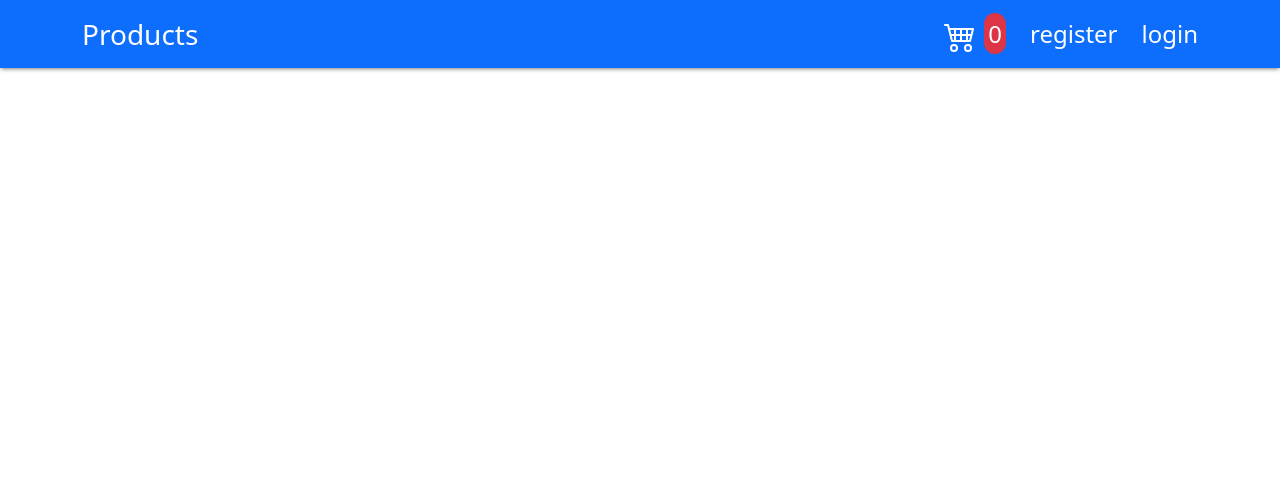
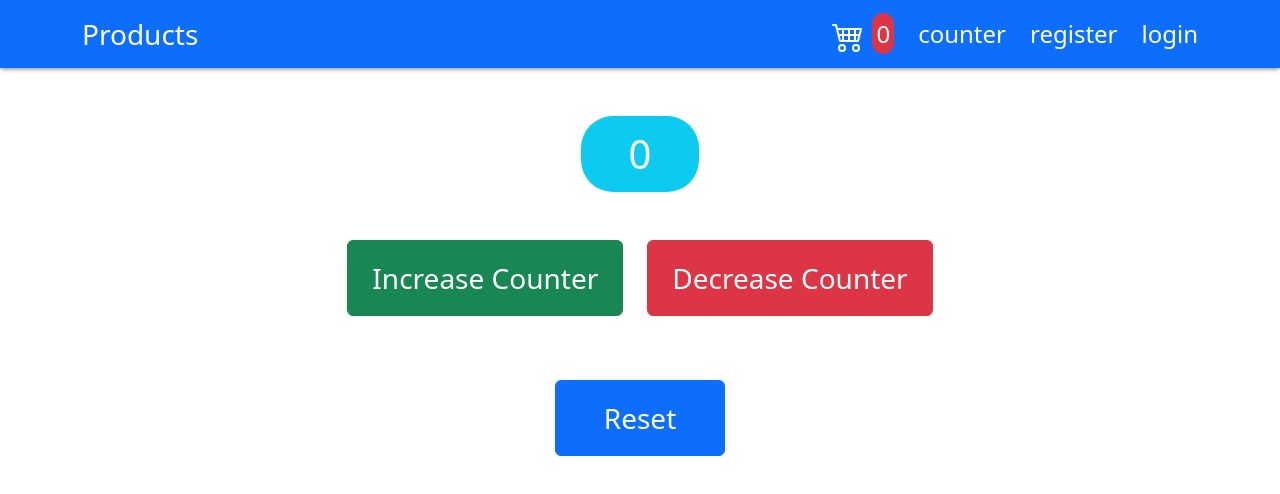
Before and after one commit to AhmedAbdElfatahAhmed/React-E-Commerce, a React (Create React App) app: page /counter in a window 1280 px wide. Shown: the top 494 px of the page. Built offline with nearby package versions, Linux system fonts and the light colour scheme.

Commit message:
Add counter task from lab-1

```diff
--- a/src/App.js
+++ b/src/App.js
@@ -6,7 +6,7 @@ import ShoppingCart from "./components/ShoppingCart";
 import Login from "./components/Login";
 import Register from "./components/Register";
 import ProductDetails from "./components/ProductDetails";
-
+import CounterContainer from "./components/labOne/CounterContainer";
 function App() {
   let [counter, setCounter] = useState(0);
   const handelcartCounter = () => {
@@ -22,6 +22,7 @@ function App() {
         />
         <Route path="/productDetails/:id" element={<ProductDetails />} />
         <Route path="/cart" element={<ShoppingCart />} />
+        <Route path="/counter" element={<CounterContainer />} />
         <Route path="/login" element={<Login />} />
         <Route path="/register" element={<Register />} />
       </Routes>
--- a/src/components/NavBar/index.jsx
+++ b/src/components/NavBar/index.jsx
@@ -22,6 +22,9 @@ const NavBar = ({ productsInCart }) => {
                 {productsInCart}
               </span>
             </Link>
+            <Link className="link ms-4 text-white" to="/counter">
+              counter
+            </Link>
             <Link className="link ms-4 text-white" to="/register">
               register
             </Link>
--- /dev/null
+++ b/src/components/labOne/Counter/index.jsx
@@ -0,0 +1,9 @@
+const Counter = ({ counter }) => {
+  return (
+    <div className="counter fs-1 bg-info d-inline-block mb-5 text-white py-2 px-5 rounded-5">
+      {counter}
+    </div>
+  );
+};
+
+export default Counter;
--- /dev/null
+++ b/src/components/labOne/CounterAction/index.jsx
@@ -0,0 +1,26 @@
+const CounterAction = ({ increaseNumber, decreaseNumber, reset }) => {
+  return (
+    <div>
+      <button
+        onClick={increaseNumber}
+        className="btn btn-success me-4 mb-5 py-3 px-4 fs-3"
+      >
+        Increase Counter
+      </button>
+      <button
+        onClick={decreaseNumber}
+        className="btn btn-danger mb-5 py-3 px-4 fs-3"
+      >
+        Decrease Counter
+      </button>
+      <button
+        onClick={reset}
+        className="btn btn-primary d-block py-3 px-5 m-auto mt-3 fs-3"
+      >
+        Reset
+      </button>
+    </div>
+  );
+};
+
+export default CounterAction;
--- /dev/null
+++ b/src/components/labOne/CounterContainer/index.jsx
@@ -0,0 +1,27 @@
+import { useState } from "react";
+import CounterAction from "./../CounterAction";
+import Counter from "./../Counter";
+const CounterContainer = () => {
+  let [counter, setCounter] = useState(0);
+  const increment = () => {
+    setCounter(++counter);
+  };
+  const decrement = () => {
+    counter > 0 && setCounter(--counter);
+  };
+  const reset = () => {
+    setCounter(0);
+  };
+  return (
+    <div className="counter-countainer text-center mt-5">
+      <Counter counter={counter} />
+      <CounterAction
+        increaseNumber={increment}
+        decreaseNumber={decrement}
+        reset={reset}
+      />
+    </div>
+  );
+};
+
+export default CounterContainer;
```
